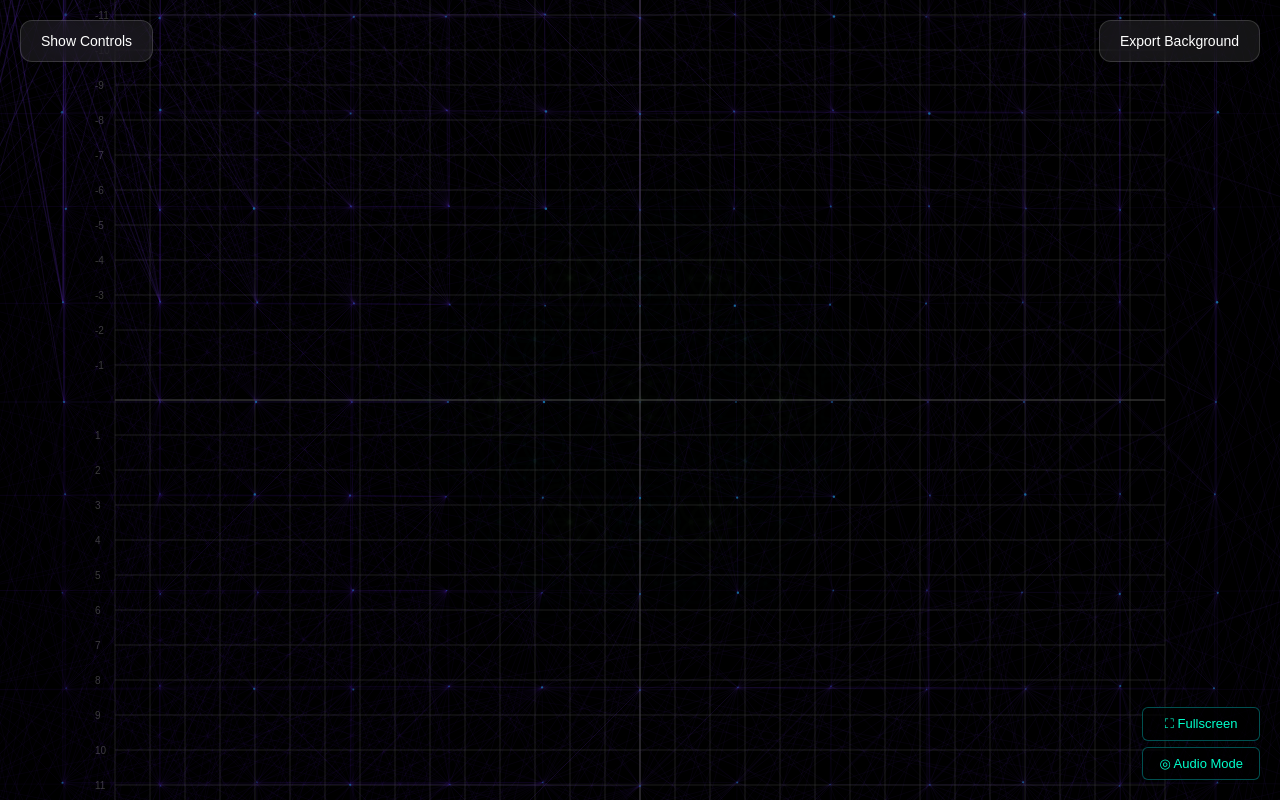
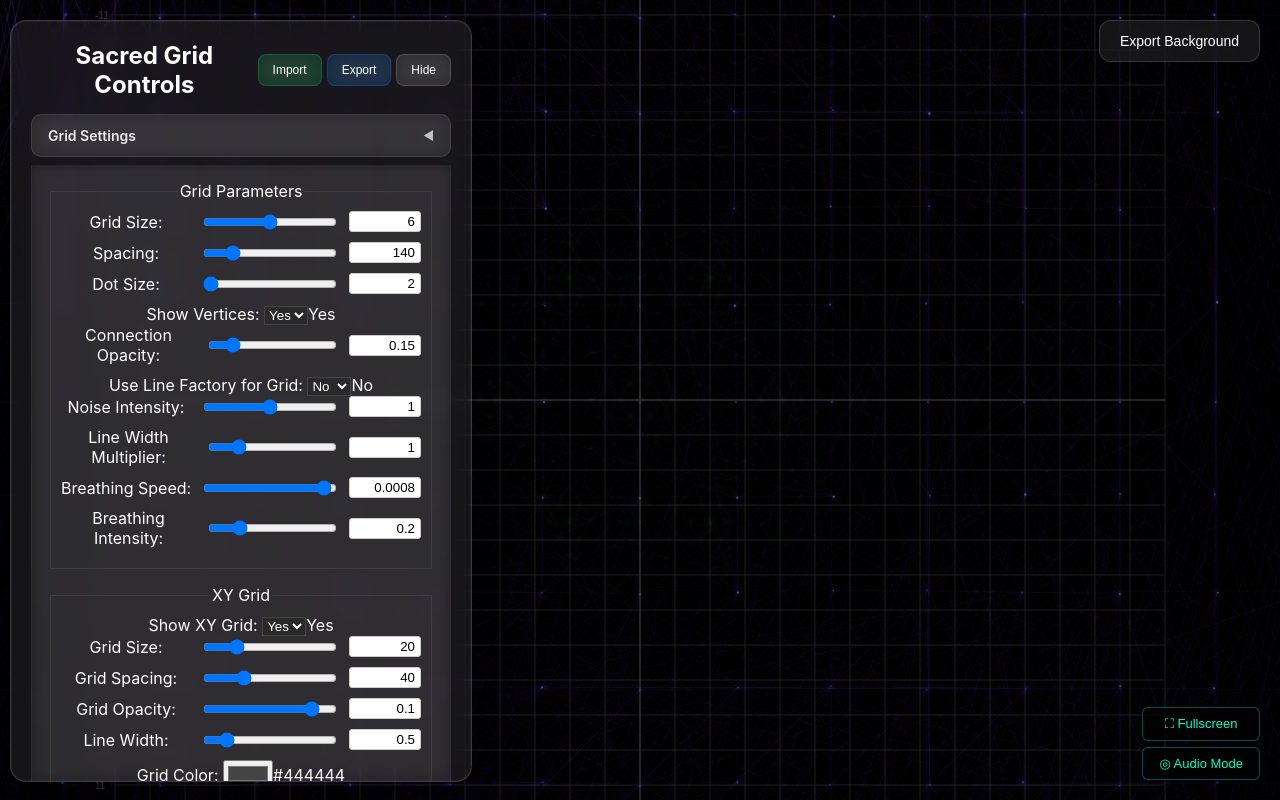
Before and after one commit to newjordan/Sacred-grid.art, a React (Create React App) app: page / in a window 1280 px wide. Built offline with nearby package versions, Linux system fonts and the light colour scheme.

Commit message:
scope controls-hidden default to audio mode only

```diff
--- a/src/SacredGrid.js
+++ b/src/SacredGrid.js
@@ -22,7 +22,7 @@ html, body, #root {
 }
 `;
 
-const SacredGrid = forwardRef((props, ref) => {
+const SacredGrid = forwardRef(({ defaultShowControls = true }, ref) => {
     // Add useEffect to inject the fullscreen styles
     useEffect(() => {
         // Create and inject a style tag with our fullscreen CSS
@@ -253,7 +253,7 @@ const SacredGrid = forwardRef((props, ref) => {
     const [filmGrainColored, setFilmGrainColored] = useState(false);
 
     // Control panel visibility
-    const [showControls, setShowControls] = useState(false);
+    const [showControls, setShowControls] = useState(defaultShowControls);
     const toggleControls = () => setShowControls(prev => !prev);
 
     // Build the structured settings object from all the state variables
--- a/src/SacredGridAudio.js
+++ b/src/SacredGridAudio.js
@@ -111,7 +111,7 @@ const SacredGridAudio = ({ responseIntensity = 0.5, beatMultiplier = 1.5 }) => {
         />
       )}
 
-      <SacredGrid ref={gridRef} />
+      <SacredGrid ref={gridRef} defaultShowControls={false} />
     </animated.div>
   );
 };
```
